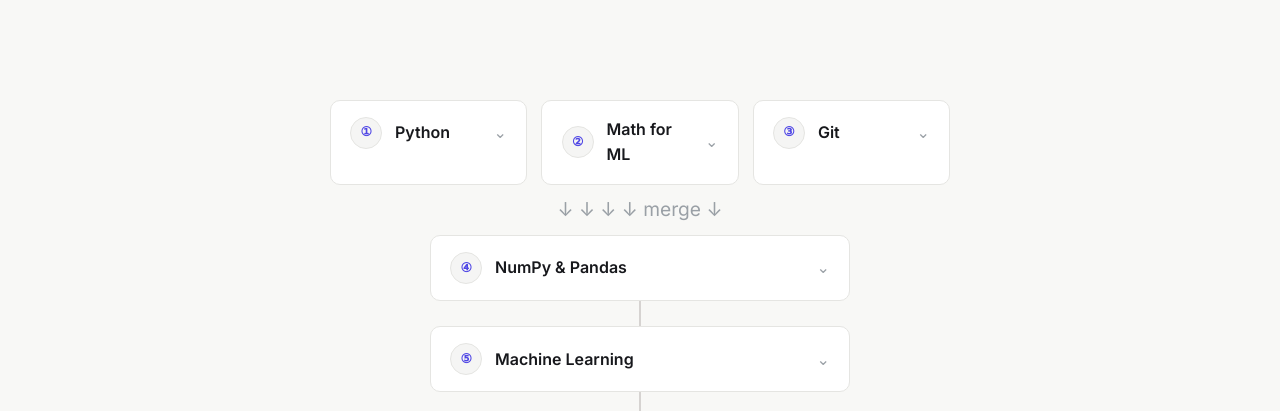
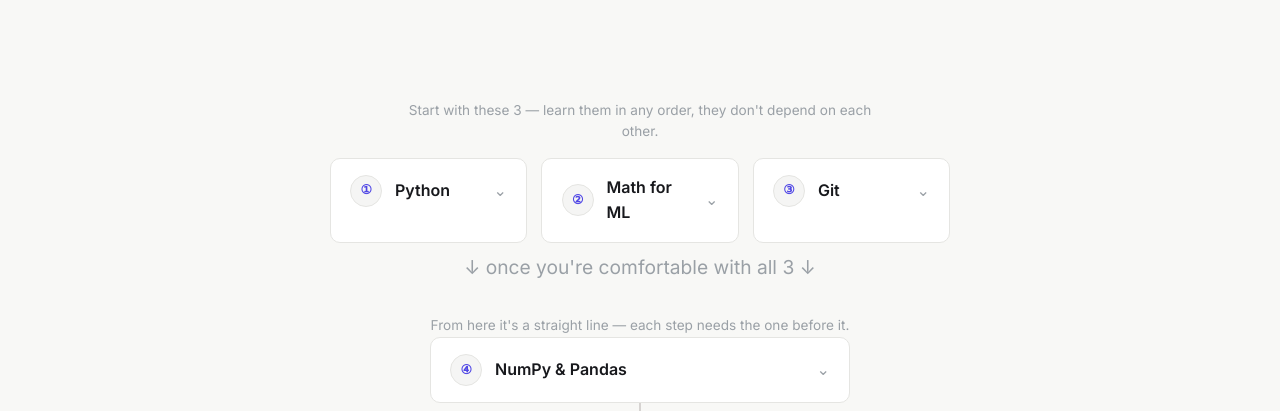
Before and after one commit to SrinivasReddyMudem/engineerpath-hub, a plain HTML site: page roadmap/ai-ml/index.html in a window 1280 px wide. Shown: the part 311-722 px from the top of the page. Drawn offline with Linux system fonts and the light colour scheme.

Commit message:
Explain why the roadmap starts as 3 parallel items then becomes 1 chain
The structure itself was correct (foundational skills you can learn in any order, vs. a real sequential dependency chain after) but nothing on the page said so — it just read as arbitrary. Added a short label above each section explaining the reasoning.

```diff
--- a/assets/css/style.css
+++ b/assets/css/style.css
@@ -277,7 +277,8 @@
 .platform-chip { font-family: "IBM Plex Mono", monospace; font-size: 0.82rem; font-weight: 600; padding: 0.45rem 0.9rem; border: 1px solid var(--border-strong); border-radius: 999px; color: var(--text-soft); background: var(--surface); }
 
 /* ---------- Roadmap diagram (reference build: DevOps) ---------- */
-.roadmap-tracks { display: grid; grid-template-columns: repeat(3, 1fr); gap: 0.9rem; max-width: 620px; margin: 2rem auto 0; }
+.roadmap-section-label { text-align: center; max-width: 500px; margin: 2rem auto 0; font-size: 0.85rem; color: var(--text-faint); }
+.roadmap-tracks { display: grid; grid-template-columns: repeat(3, 1fr); gap: 0.9rem; max-width: 620px; margin: 0.9rem auto 0; }
 @media (max-width: 620px) { .roadmap-tracks { grid-template-columns: 1fr; } }
 .roadmap-converge { display: flex; justify-content: center; margin: 0.6rem 0; color: var(--text-faint); font-size: 1.2rem; }
 .roadmap-chain { display: flex; flex-direction: column; align-items: center; gap: 0; max-width: 420px; margin: 0 auto; }
--- a/assets/js/roadmap-render.js
+++ b/assets/js/roadmap-render.js
@@ -52,8 +52,10 @@
     </section>
     <section class="section">
       <div class="wrap">
+        <p class="roadmap-section-label">Start with these ${roadmap.tracks.length} — learn them in any order, they don't depend on each other.</p>
         <div class="roadmap-tracks">${tracksHTML}</div>
-        <div class="roadmap-converge">↓ ${roadmap.tracks.map(() => "↓").join(" ")} merge ↓</div>
+        <div class="roadmap-converge">↓ once you're comfortable with all ${roadmap.tracks.length} ↓</div>
+        <p class="roadmap-section-label">From here it's a straight line — each step needs the one before it.</p>
         <div class="roadmap-chain">${chainHTML}</div>
         <div class="nudge"><a href="../../" class="btn btn-outline">← Back to all paths</a></div>
       </div>
```
